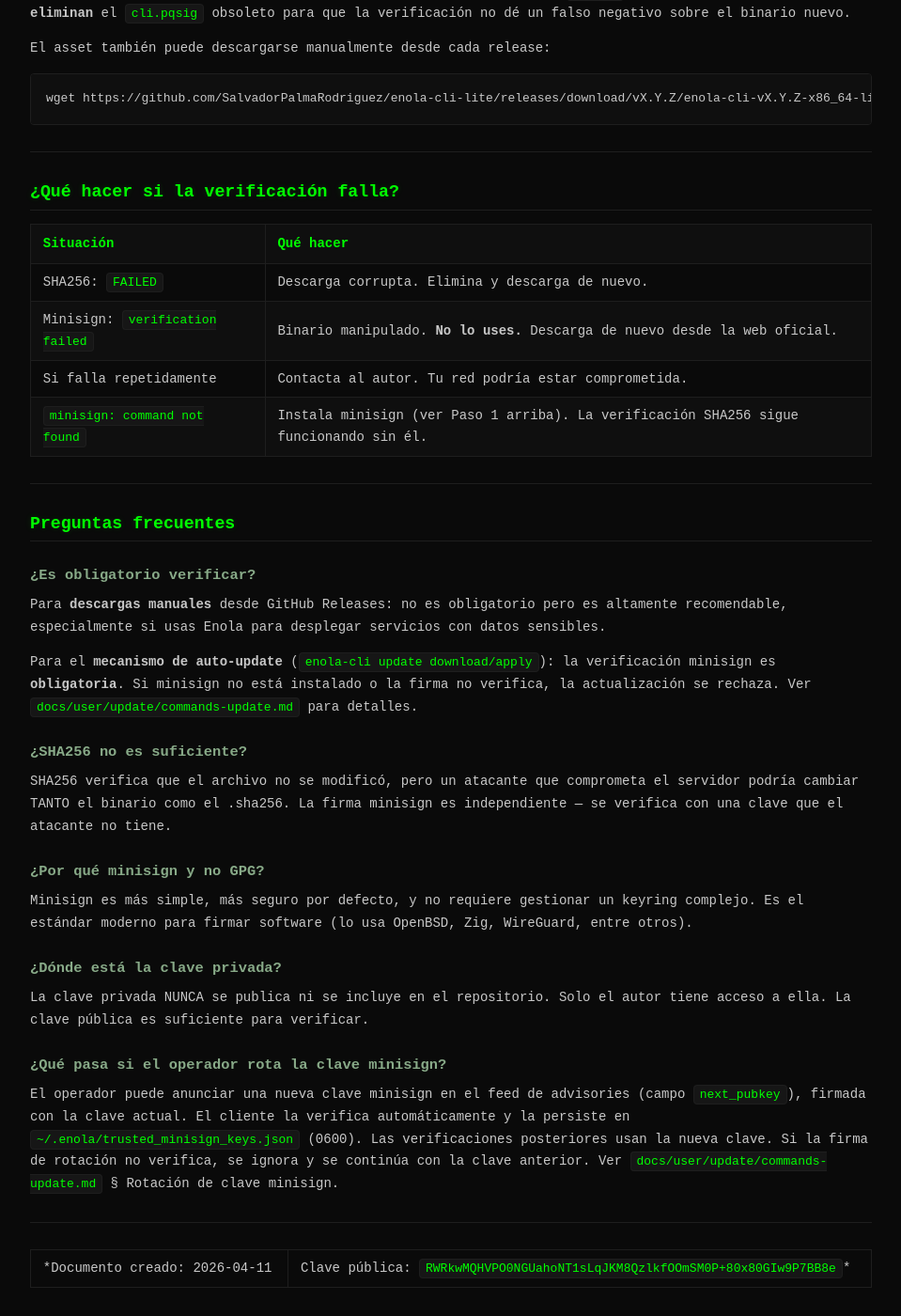
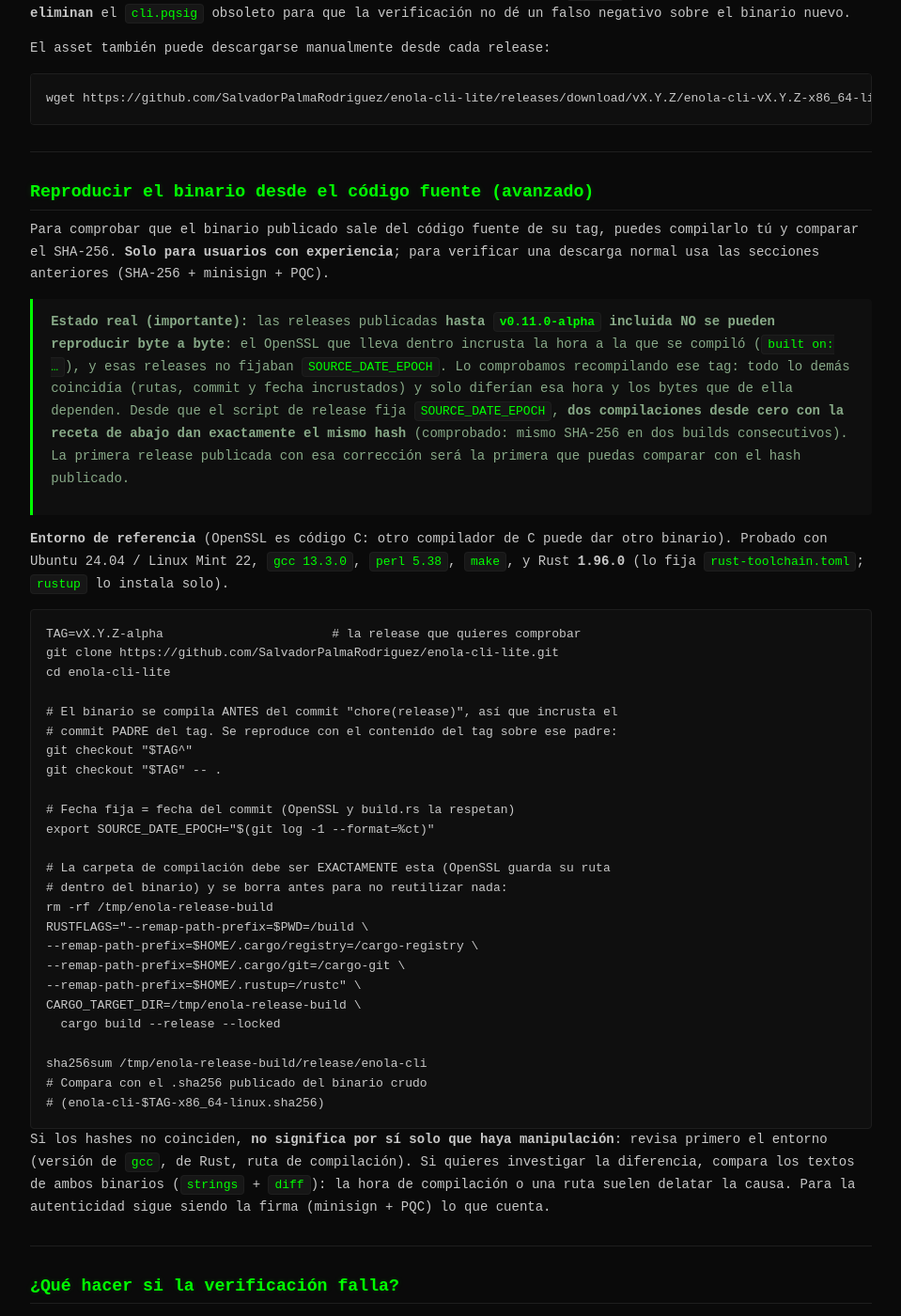
Before and after one commit to SalvadorPalmaRodriguez/enola-cli-lite, a Jekyll site: the page built from docs/user/verify/verify-downloads.md, in a window 1280 px wide and 1400 px high, scrolled down 7899 px. Shown: the whole window at 94% size, without its empty margins (160-1119 px from the left). Built offline with Jekyll 4.4.1, drawn with Linux system fonts in a browser that asks for light colours; our own code applies the rules of GitHub Pages for plain Markdown files; some of the changed text lies outside the part shown.

Commit message:
docs(verify): receta para reproducir el binario de una release y estado real de la reproducibilidad (fase 4)

````diff
--- a/docs/user/verify/verify-downloads.md
+++ b/docs/user/verify/verify-downloads.md
@@ -1,5 +1,5 @@
 > **Documento usuario:** `docs/user/verify/verify-downloads.md`
-> **Versión:** 2.1 | **Actualizado:** 2026-09-13
+> **Versión:** 2.2 | **Actualizado:** 2026-11-04
 > **Estado:** ✅ **VIGENTE — Guía de verificación de descargas**
 > **Referencias:** SIGNING_GUIDE.md, quantum-security.md, SECURITY.md
 > **English:** [`docs/en/verify-downloads.md`](../../en/verify-downloads.md)
@@ -391,6 +391,64 @@
 
 ---
 
+## Reproducir el binario desde el código fuente (avanzado)
+
+Para comprobar que el binario publicado sale del código fuente de su tag, puedes
+compilarlo tú y comparar el SHA-256. **Solo para usuarios con experiencia**; para
+verificar una descarga normal usa las secciones anteriores (SHA-256 + minisign +
+PQC).
+
+> **Estado real (importante):** las releases publicadas **hasta `v0.11.0-alpha`
+> incluida NO se pueden reproducir byte a byte**: el OpenSSL que lleva dentro
+> incrusta la hora a la que se compiló (`built on: …`), y esas releases no fijaban
+> `SOURCE_DATE_EPOCH`. Lo comprobamos recompilando ese tag: todo lo demás
+> coincidía (rutas, commit y fecha incrustados) y solo diferían esa hora y los
+> bytes que de ella dependen. Desde que el script de release fija
+> `SOURCE_DATE_EPOCH`, **dos compilaciones desde cero con la receta de abajo dan
+> exactamente el mismo hash** (comprobado: mismo SHA-256 en dos builds
+> consecutivos). La primera release publicada con esa corrección será la primera
+> que puedas comparar con el hash publicado.
+
+**Entorno de referencia** (OpenSSL es código C: otro compilador de C puede dar otro
+binario). Probado con Ubuntu 24.04 / Linux Mint 22, `gcc 13.3.0`, `perl 5.38`,
+`make`, y Rust **1.96.0** (lo fija `rust-toolchain.toml`; `rustup` lo instala solo).
+
+```bash
+TAG=vX.Y.Z-alpha                       # la release que quieres comprobar
+git clone https://github.com/SalvadorPalmaRodriguez/enola-cli-lite.git
+cd enola-cli-lite
+
+# El binario se compila ANTES del commit "chore(release)", así que incrusta el
+# commit PADRE del tag. Se reproduce con el contenido del tag sobre ese padre:
+git checkout "$TAG^"
+git checkout "$TAG" -- .
+
+# Fecha fija = fecha del commit (OpenSSL y build.rs la respetan)
+export SOURCE_DATE_EPOCH="$(git log -1 --format=%ct)"
+
+# La carpeta de compilación debe ser EXACTAMENTE esta (OpenSSL guarda su ruta
+# dentro del binario) y se borra antes para no reutilizar nada:
+rm -rf /tmp/enola-release-build
+RUSTFLAGS="--remap-path-prefix=$PWD=/build \
+--remap-path-prefix=$HOME/.cargo/registry=/cargo-registry \
+--remap-path-prefix=$HOME/.cargo/git=/cargo-git \
+--remap-path-prefix=$HOME/.rustup=/rustc" \
+CARGO_TARGET_DIR=/tmp/enola-release-build \
+  cargo build --release --locked
+
+sha256sum /tmp/enola-release-build/release/enola-cli
+# Compara con el .sha256 publicado del binario crudo
+# (enola-cli-$TAG-x86_64-linux.sha256)
+```
+
+Si los hashes no coinciden, **no significa por sí solo que haya manipulación**:
+revisa primero el entorno (versión de `gcc`, de Rust, ruta de compilación). Si
+quieres investigar la diferencia, compara los textos de ambos binarios
+(`strings` + `diff`): la hora de compilación o una ruta suelen delatar la causa.
+Para la autenticidad sigue siendo la firma (minisign + PQC) lo que cuenta.
+
+---
+
 ## ¿Qué hacer si la verificación falla?
 
 | Situación | Qué hacer |
````
Also changed, not shown: docs/en/verify-downloads.md (+58 -1 lines), CHANGELOG.md.
